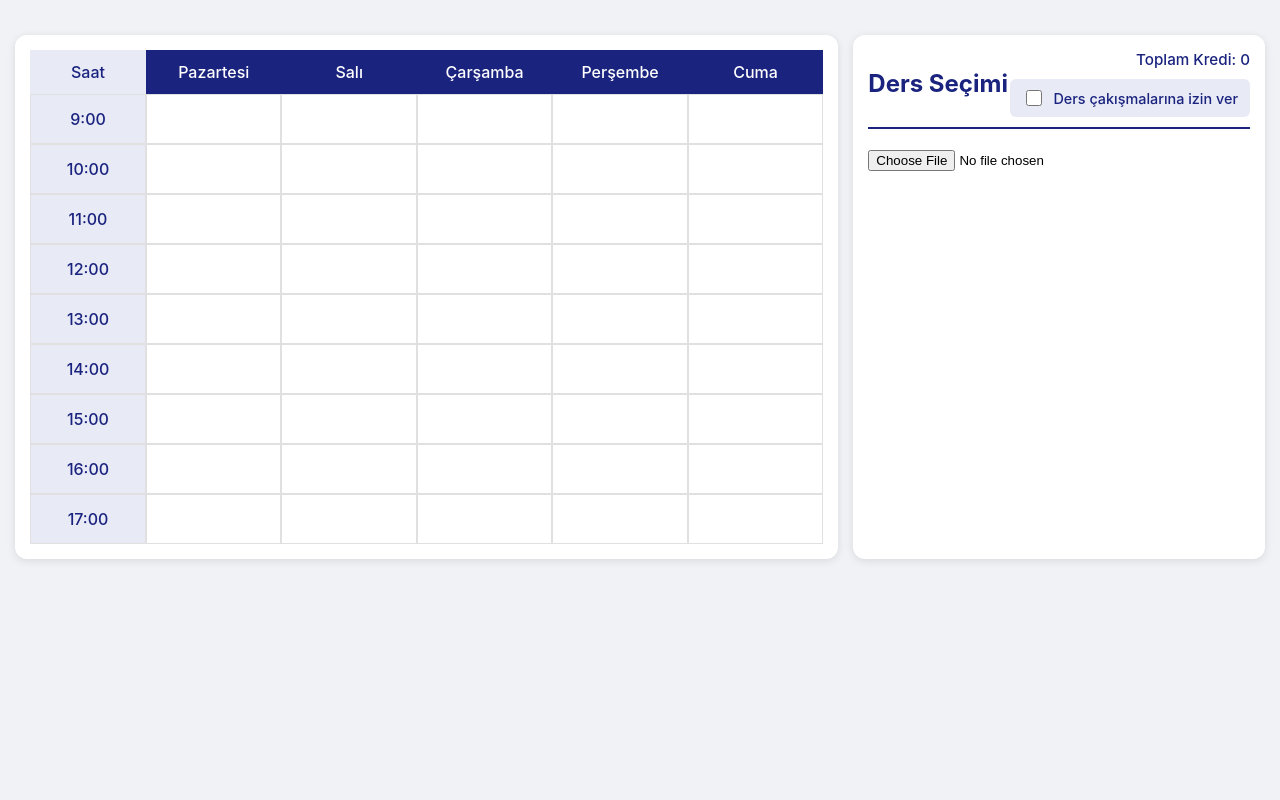
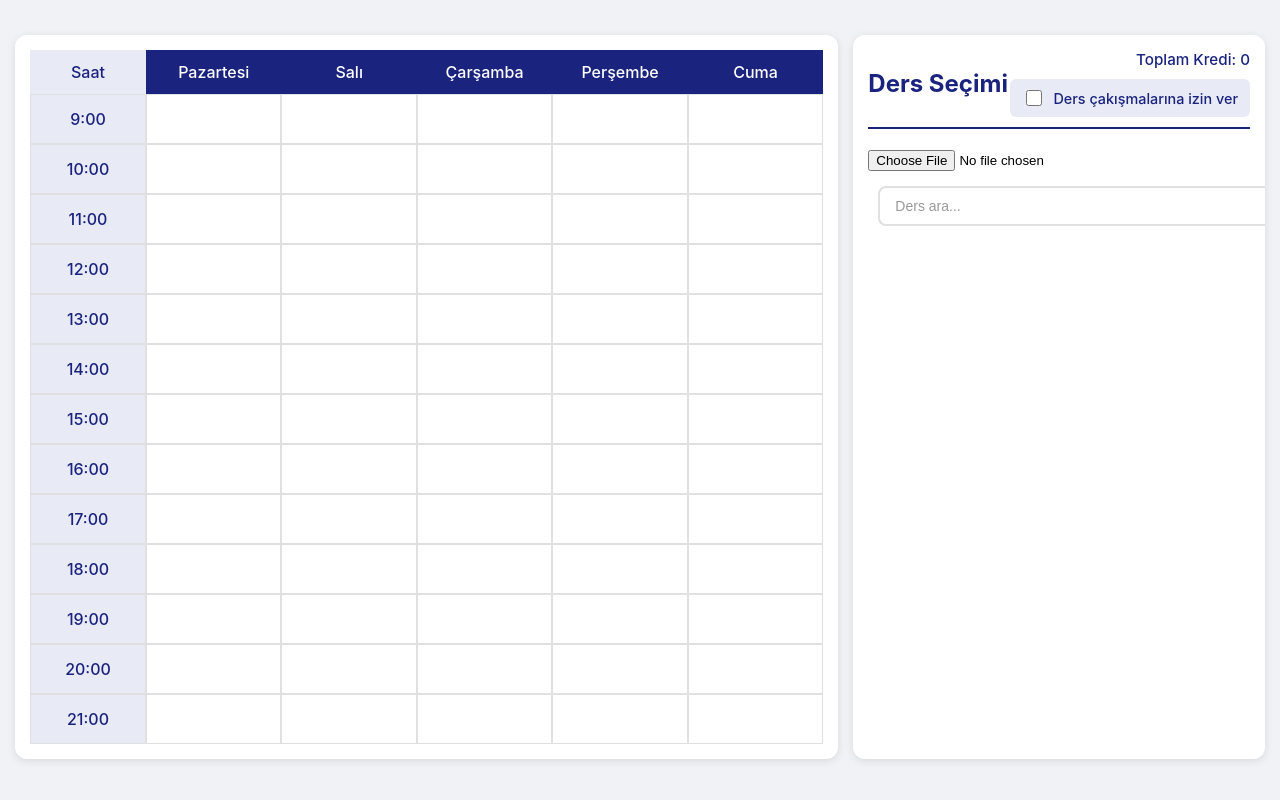
Before and after one commit to burakguclu/Scheduler, a React (Create React App) app: page / in a window 1280 px wide. Shown: the top 800 px of the page. Built offline with nearby package versions, Linux system fonts and the light colour scheme.

Commit message:
Search box added. Last hour is 21.00 now

```diff
--- a/src/App.css
+++ b/src/App.css
@@ -164,22 +164,27 @@ th:first-child {
 }
 
 .search-bar {
-  margin-bottom: 20px;
+  margin: 15px 0;
+  padding: 0 10px;
 }
 
 .search-bar input {
-  width: 90%;
-  max-width: 400px;
-  padding: 12px;
+  width: 100%;
+  padding: 10px 15px;
   border: 2px solid #e0e0e0;
   border-radius: 8px;
-  font-size: 16px;
-  transition: border-color 0.3s;
+  font-size: 14px;
+  transition: all 0.3s ease;
 }
 
 .search-bar input:focus {
+  outline: none;
   border-color: #1a237e;
-  outline: none;
+  box-shadow: 0 0 0 2px rgba(26, 35, 126, 0.1);
+}
+
+.search-bar input::placeholder {
+  color: #999;
 }
 
 .credits-info {
--- a/src/App.js
+++ b/src/App.js
@@ -11,6 +11,14 @@ function App() {
   const [scheduleOptions, setScheduleOptions] = useState([[]]);
   const [currentScheduleIndex, setCurrentScheduleIndex] = useState(0);
   const [ignoreConflicts, setIgnoreConflicts] = useState(false);
+  const [searchTerm, setSearchTerm] = useState('');
+
+  const timeSlots = Array.from({ length: 13 }, (_, i) => `${i + 9}:00`);
+
+  const filteredCourses = courses.filter(course =>
+    course.code.toLowerCase().includes(searchTerm.toLowerCase()) ||
+    course.name.toLowerCase().includes(searchTerm.toLowerCase())
+  );
 
   const generateAllScheduleCombinations = (selectedCourses) => {
     if (!selectedCourses || selectedCourses.length === 0) return [[]];
@@ -176,7 +184,7 @@ function App() {
               </tr>
             </thead>
             <tbody>
-              {['9:00', '10:00', '11:00', '12:00', '13:00', '14:00', '15:00', '16:00', '17:00'].map(timeSlot => (
+              {timeSlots.map(timeSlot => (
                 <tr key={timeSlot}>
                   <td>{timeSlot}</td>
                   {['Pazartesi', 'Salı', 'Çarşamba', 'Perşembe', 'Cuma'].map(day => (
@@ -205,8 +213,18 @@ function App() {
             </div>
           </div>
           <input type="file" accept=".xlsx,.xls" onChange={handleFileUpload} />
+
+          <div className="search-bar">
+            <input
+              type="text"
+              placeholder="Ders ara..."
+              value={searchTerm}
+              onChange={(e) => setSearchTerm(e.target.value)}
+            />
+          </div>
+
           <div className="course-list">
-            {courses.map((course, index) => (
+            {filteredCourses.map((course, index) => (
               <div key={index} className="course-item" onClick={() => handleCourseSelect(course)}>
                 <div className="course-info">
                   <strong>{course.code}</strong>
```
